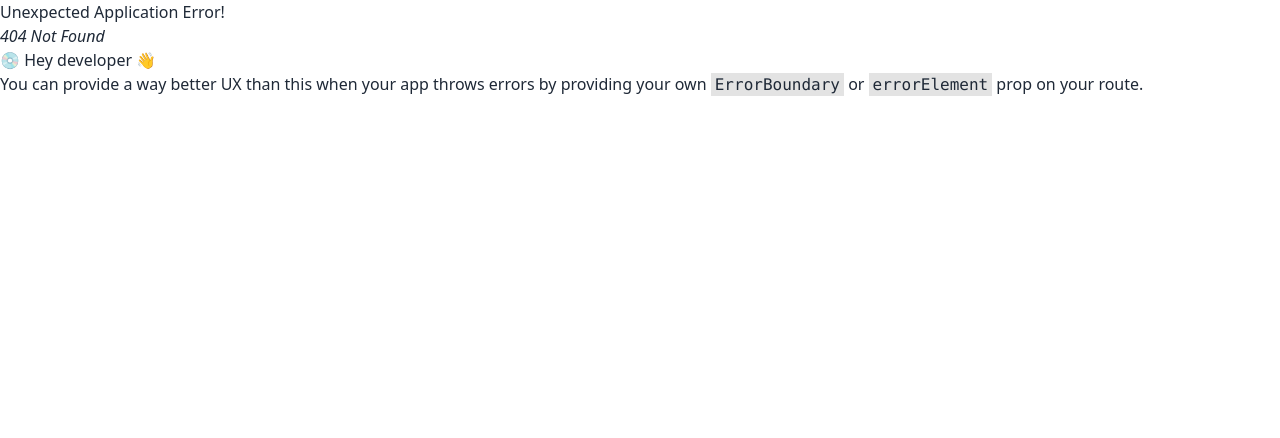
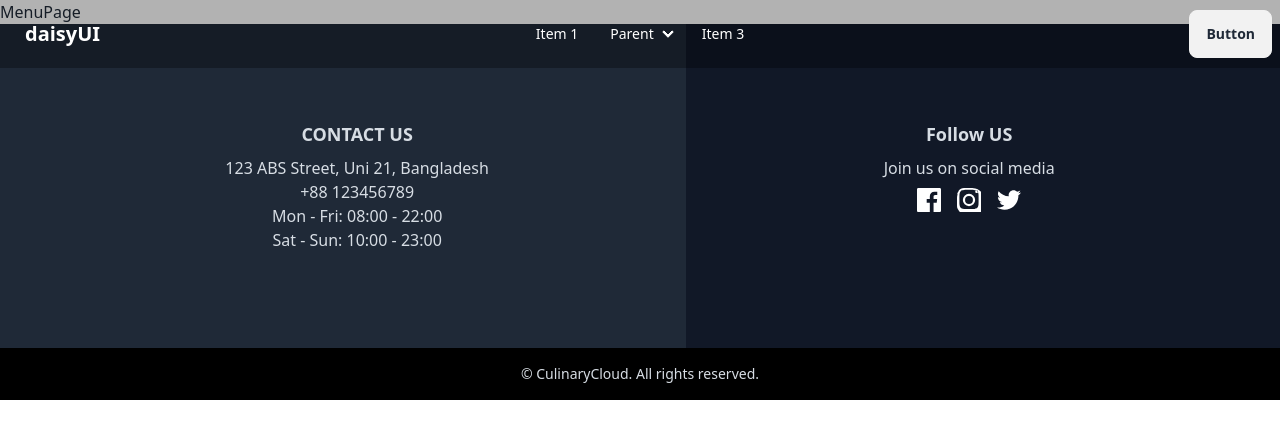
Before and after one commit to misbah-ul-hoq/restaurantsavar, a React (Vite) app: page /menu in a window 1280 px wide. Before the commit this address had no page. Shown: the top 438 px of the page. Built offline with nearby package versions, Linux system fonts and the light colour scheme.

Commit message:
created menu page

```diff
--- /dev/null
+++ b/src/pages/Menu.jsx
@@ -0,0 +1,5 @@
+const MenuPage = () => {
+  return <div>MenuPage</div>;
+};
+
+export default MenuPage;
--- a/src/routes.jsx
+++ b/src/routes.jsx
@@ -1,6 +1,7 @@
 import { createBrowserRouter } from "react-router-dom";
 import MainLayout from "./pages/Layout/Main";
 import Home from "./pages/Home";
+import MenuPage from "./pages/Menu";
 
 const routes = createBrowserRouter([
   {
@@ -11,6 +12,10 @@ const routes = createBrowserRouter([
         path: "/",
         element: <Home />,
       },
+      {
+        path: "/menu",
+        element: <MenuPage />,
+      },
     ],
   },
 ]);
```
